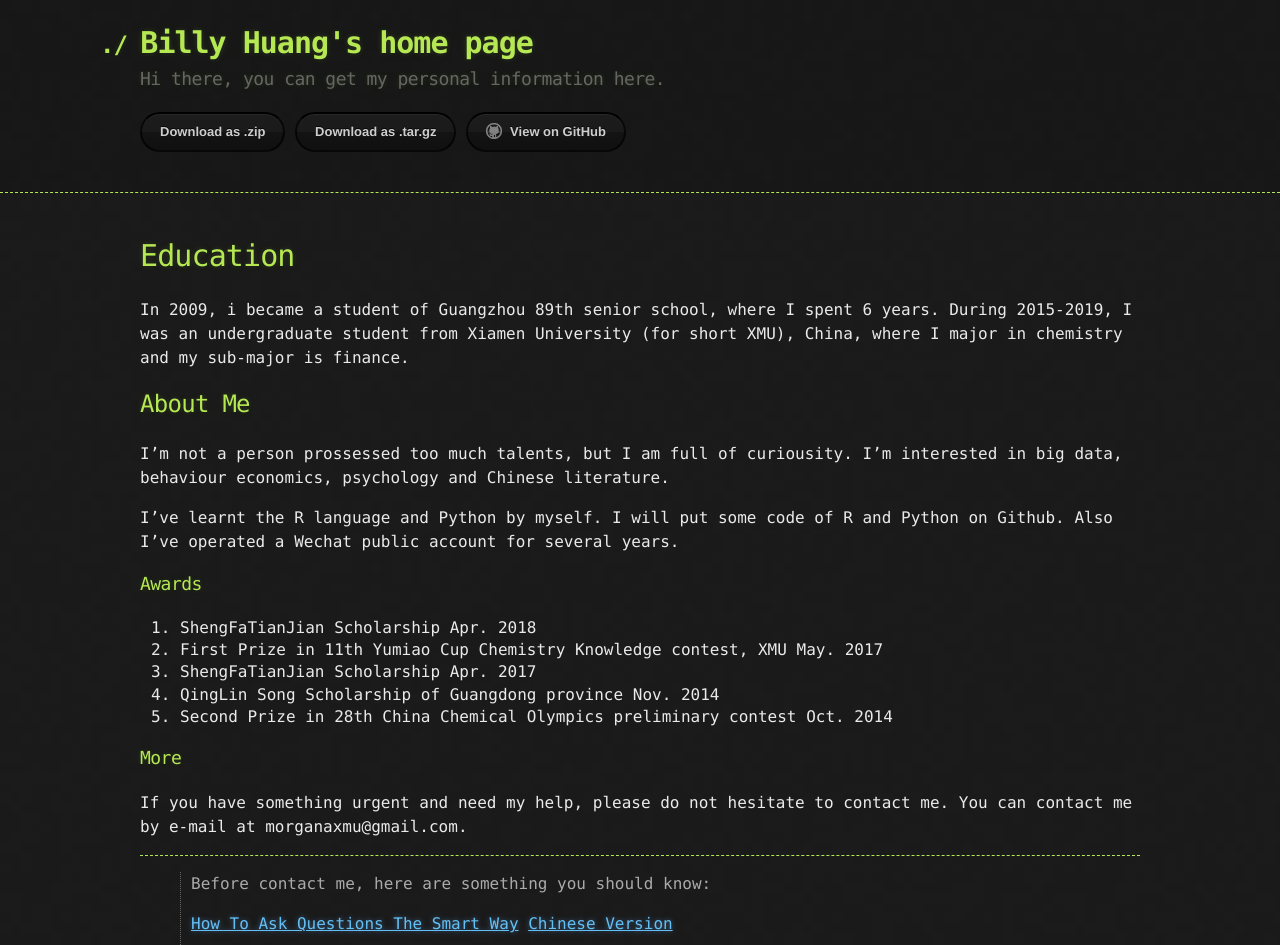
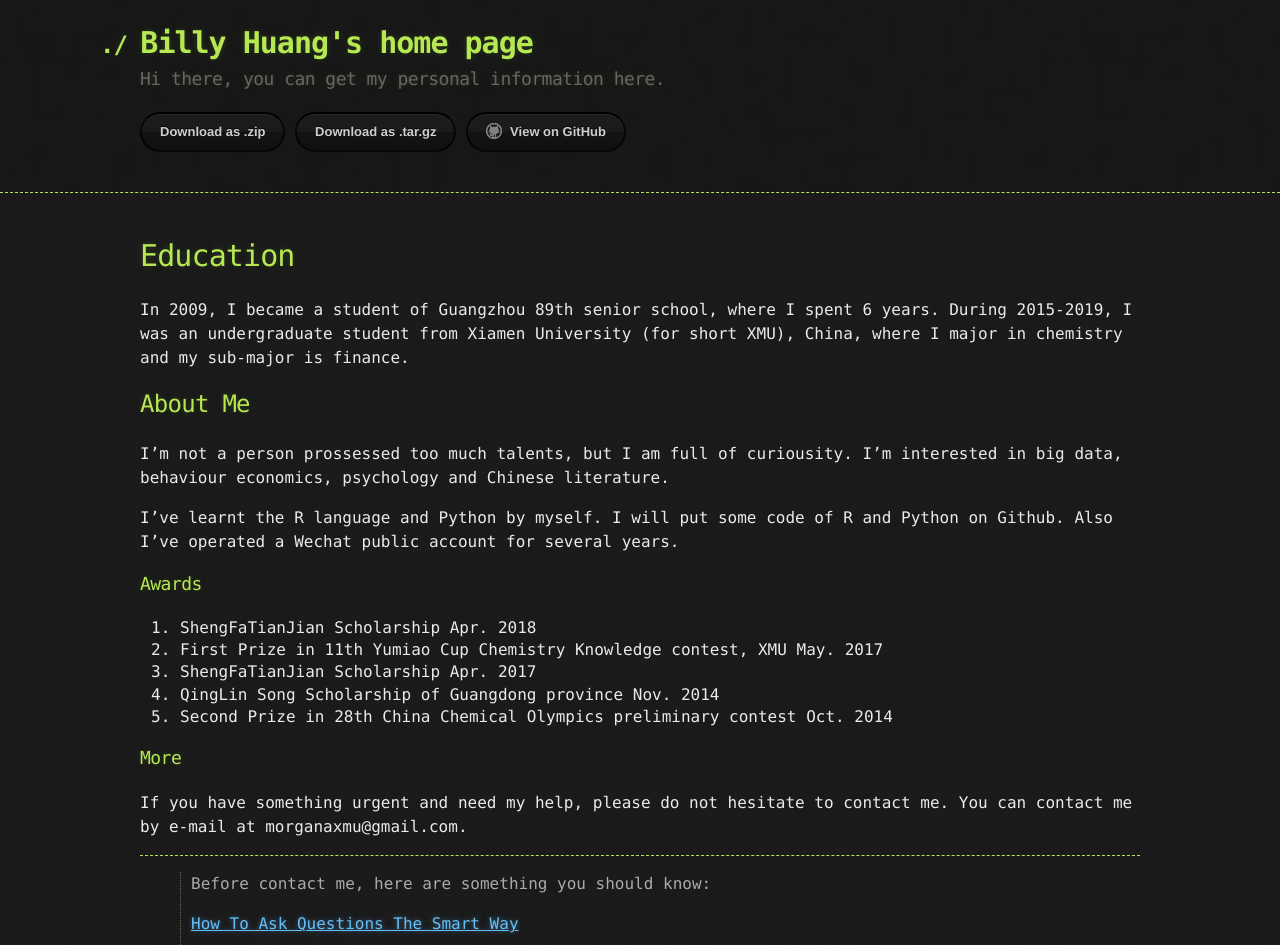
Before and after one commit to morganaxmu/morganaxmu.github.io, a Jekyll site: the page built from index.md, in a window 1280 px wide, cut to the strip 0-945 px from the top of the page. Built offline with Jekyll 4.4.1, drawn with Linux system fonts in a browser that asks for light colours; our own code applies the rules of GitHub Pages for plain Markdown files; some of the changed text lies outside the part shown.

```diff
--- a/index.md
+++ b/index.md
@@ -3,7 +3,7 @@ Last updated: August 10, 2018
 ---
 # Education
 
-In 2009, i became a student of Guangzhou 89th senior school, where I spent 6 years.
+In 2009, I became a student of Guangzhou 89th senior school, where I spent 6 years.
 During 2015-2019, I was an undergraduate student from Xiamen University (for short XMU), China, where I major in chemistry and my sub-major is finance.
 
 ## About Me
```
Also changed, not shown: other parts of index.md (+3 -0 lines).
